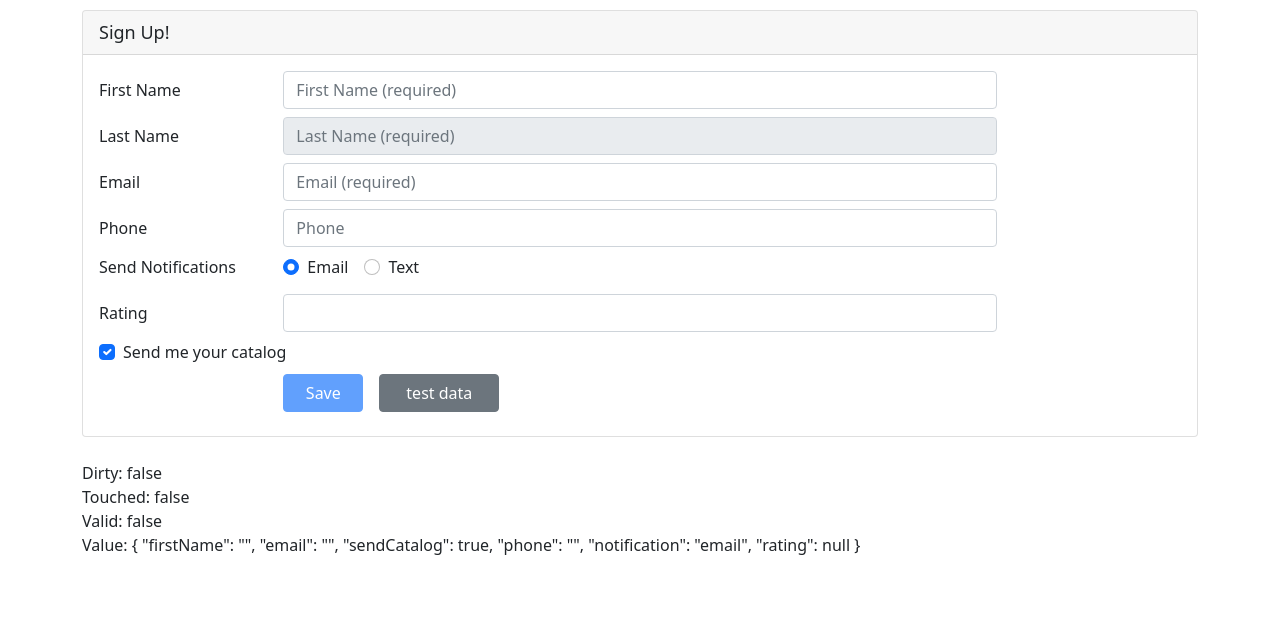
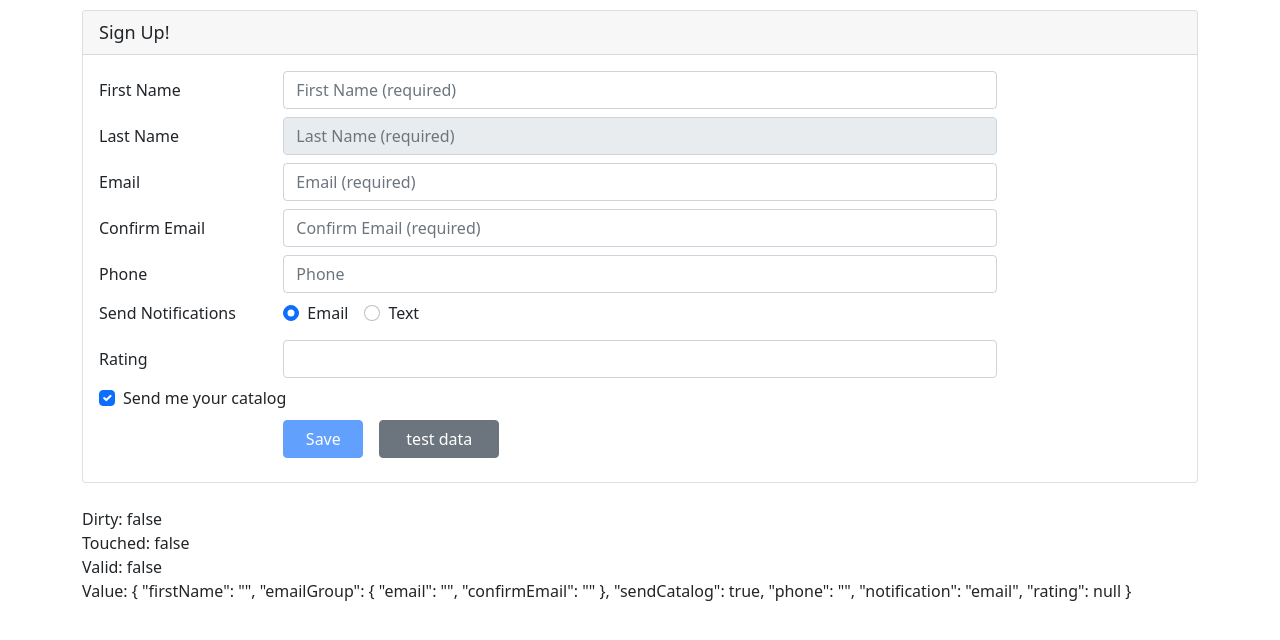
Before and after one commit to nadafathy99/angular-reactive-forms-, an Angular app: page / in a window 1280 px wide. Shown: the top 640 px of the page. Built offline with nearby package versions, Linux system fonts and the light colour scheme.

Commit message:
email and confirm email matcher validator
cross-field validation

```diff
--- a/src/app/customers-reactive/customers-reactive.component.html
+++ b/src/app/customers-reactive/customers-reactive.component.html
@@ -50,6 +50,7 @@
         </div>
       </div>
 
+      <div formGroupName="emailGroup">
         <div class="form-group row mb-2">
           <label class="col-md-2 col-form-label"
                  for="emailId">Email</label>
@@ -58,18 +59,39 @@
                    id="emailId"
                    type="email"
                    placeholder="Email (required)"
-                 formControlName="email"
-                 [ngClass]="{'is-invalid': (customerForm.get('email')?.touched || customerForm.get('email')?.dirty) && !customerForm.get('email')?.valid }" />
+                   formControlName="email" />
+            <!-- <span class="invalid-feedback">
+              {{ emailMessage }}
+            </span> -->
+          </div>
+        </div>
+
+        <div class="form-group row mb-2">
+          <label class="col-md-2 col-form-label"
+                 for="confirmEmailId">Confirm Email</label>
+          <div class="col-md-8">
+            <input class="form-control"
+                   id="confirmEmailId"
+                   type="email"
+                   placeholder="Confirm Email (required)"
+                   formControlName="confirmEmail"
+                   [ngClass]="{'is-invalid': customerForm.get('emailGroup')?.errors ||
+                                             ((customerForm.get('emailGroup.confirmEmail')?.touched ||
+                                              customerForm.get('emailGroup.confirmEmail')?.dirty) &&
+                                              !customerForm.get('emailGroup.confirmEmail')?.valid) }" />
             <span class="invalid-feedback">
-            <span *ngIf="customerForm.get('email')?.errors?.required">
-              Please enter your email address.
+              <span *ngIf="customerForm.get('emailGroup.confirmEmail')?.errors?.required">
+                Please confirm your email address.
               </span>
-            <span *ngIf="customerForm.get('email')?.errors?.email">
-              Please enter a valid email address.
+              <span *ngIf="customerForm.get('emailGroup')?.errors?.match">
+                The confirmation does not match the email address.
               </span>
             </span>
           </div>
         </div>
+      </div>
+
+
 
       <div class="form-group row mb-2">
         <label class="col-md-2 col-form-label"
@@ -131,10 +153,7 @@
           </span>
         </div>
       </div>
-      <div class="
-                     form-group
-                     row
-                     mb-2">
+      <div class="form-group row mb-2">
         <div class="col-md-8">
           <div class="form-check">
             <label class="form-check-label">
--- a/src/app/customers-reactive/customers-reactive.component.ts
+++ b/src/app/customers-reactive/customers-reactive.component.ts
@@ -1,6 +1,14 @@
 import { Component, OnInit } from '@angular/core';
 import { AbstractControl, FormBuilder, FormControl, FormGroup, ValidatorFn, Validators } from '@angular/forms';
 import { Customer } from './customer';
+
+function emailMatcher(c: AbstractControl) : {[key:string]:boolean}|null {
+  const email = c.get('email');
+  const confirmEmail= c.get('confirmEmail');
+  if (email?.pristine|| confirmEmail?.pristine) return null;
+  if (email?.value=== confirmEmail?.value) return null;
+  return {'match':true}
+}
 
 function checkRange (min:number, max: number): ValidatorFn{
   return ( c:AbstractControl ): {[key:string]: boolean} |null =>{
@@ -24,7 +32,10 @@
   customerForm = this.fb.group({
     firstName: ['',[Validators.required,Validators.minLength(3)]],
     lastName: {value:'', disabled:true},
-    email: ['',[Validators.required,Validators.email]],
+    emailGroup : this.fb.group({
+      email: ['',[Validators.required,Validators.email]],
+      confirmEmail: ['', Validators.required],
+    }, {validator: emailMatcher}),
     sendCatalog: true,
     phone: '',
     notification: 'email',
```
Lines whose indentation alone changed are shown as unchanged.
